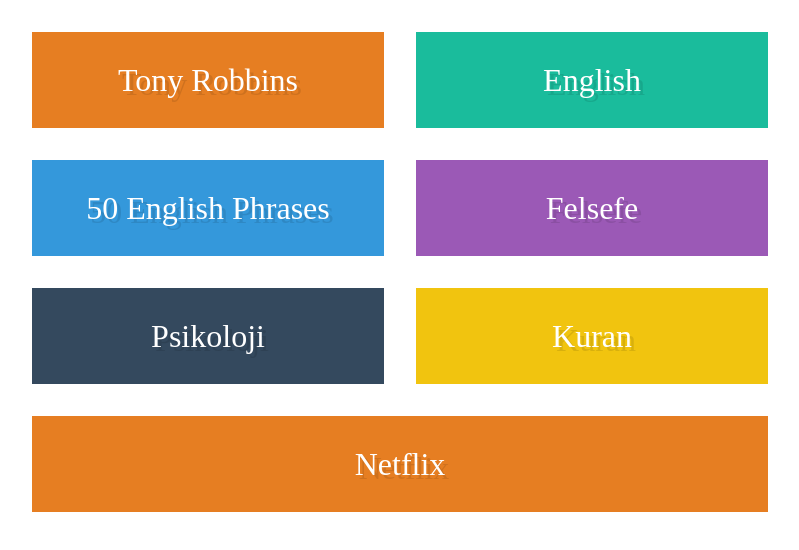
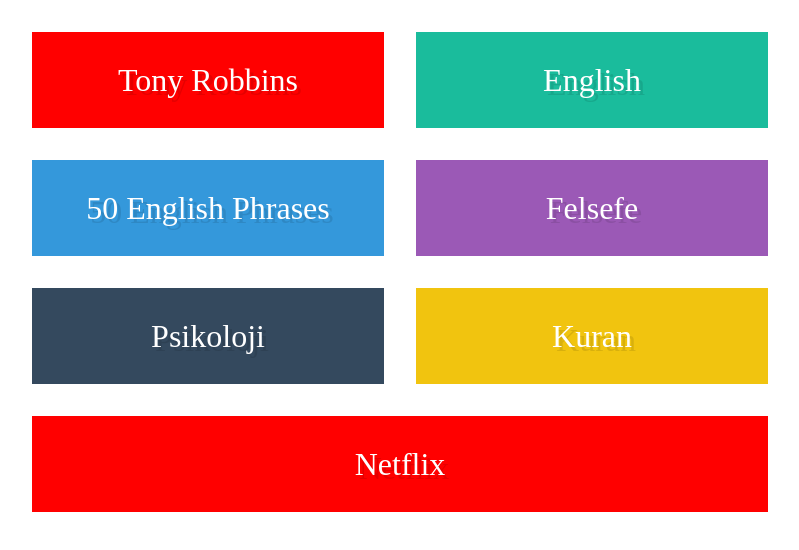
Before and after one commit to ouksal/repo-dispatch-test, a website: page target/index.html in a window 1280 px wide. Shown: the whole page, without its empty margins (240-1039 px from the left). Drawn offline with Linux system fonts and the light colour scheme.

```diff
--- a/target/index.html
+++ b/target/index.html
@@ -49,7 +49,7 @@
         background: #f1c40f;
       }
       .box6 {
-        background: #e67e22;
+        background: red; /*  #e67e22; */
       }
       .box7 {
         background: #e74c3c;
```
